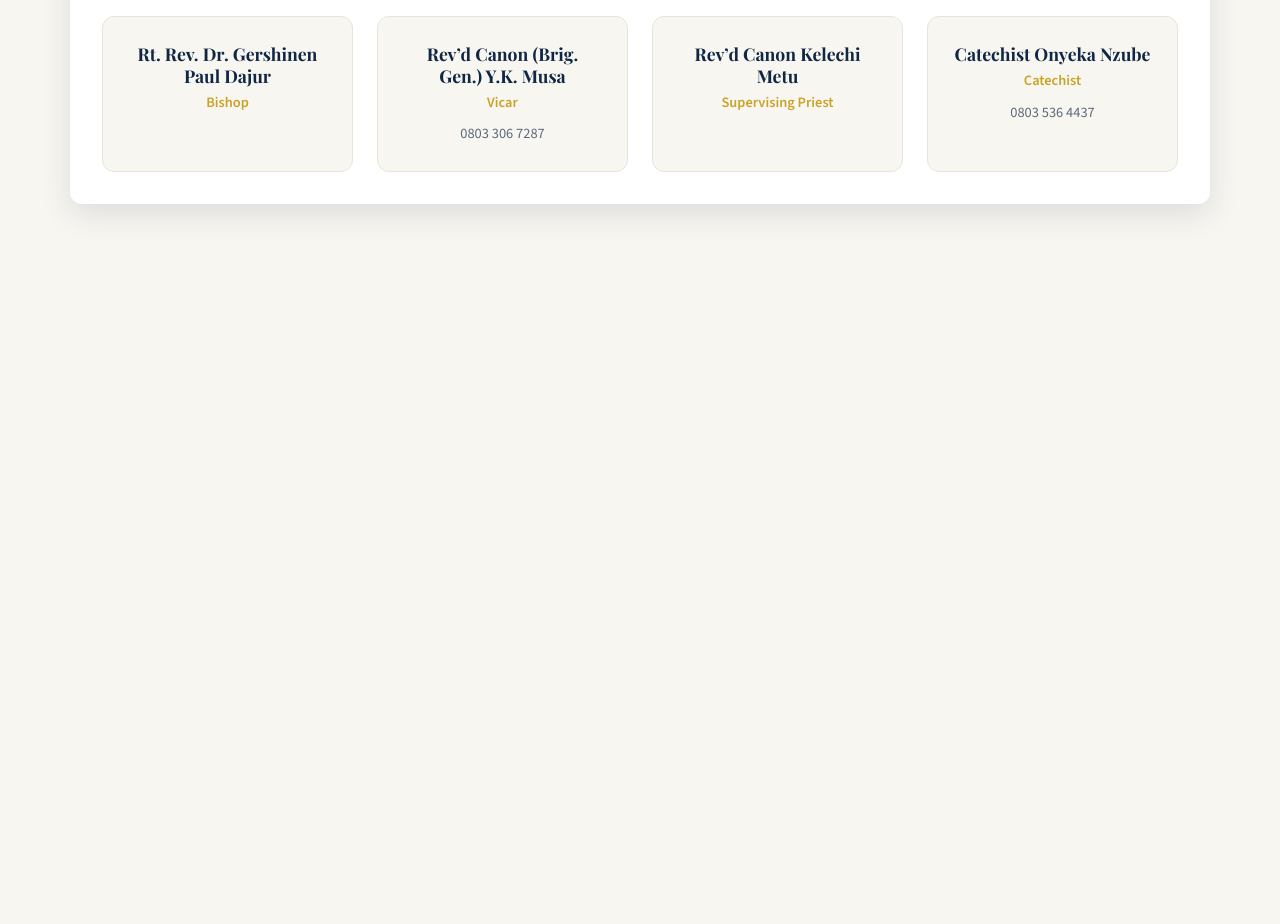
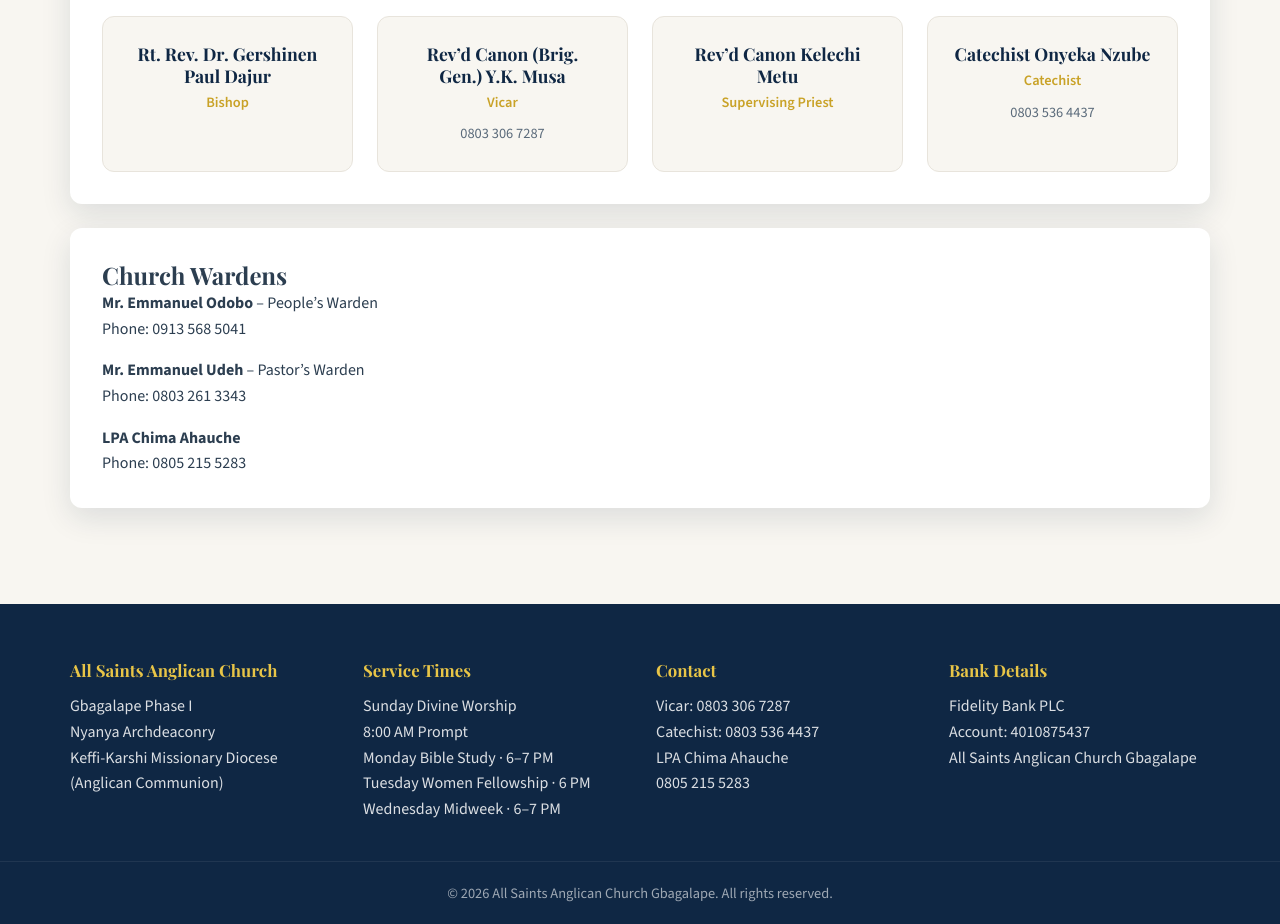
Before and after one commit to ezehgodwin816-create/all-saints-anglican-church-gbagalape, a plain HTML site: page about.html in a window 1280 px wide. Shown: the part 819-1743 px from the top of the page. Before the commit the page ends 1119 px from the top, so only its background shows below. Drawn offline with nearby package versions, Linux system fonts and the light colour scheme.

Commit message:
Update about.html

```diff
--- a/about.html
+++ b/about.html
@@ -71,3 +71,45 @@
             <h3>Catechist Onyeka Nzube</h3>
             <p class="role">Catechist</p>
             <p class="phone">0803 536 4437</p>
+          </div>
+        </div>
+      </div>
+
+      <div class="content-block">
+        <h2>Church Wardens</h2>
+        <p><strong>Mr. Emmanuel Odobo</strong> – People’s Warden<br>Phone: 0913 568 5041</p>
+        <p style="margin-top:1rem;"><strong>Mr. Emmanuel Udeh</strong> – Pastor’s Warden<br>Phone: 0803 261 3343</p>
+        <p style="margin-top:1rem;"><strong>LPA Chima Ahauche</strong><br>Phone: 0805 215 5283</p>
+      </div>
+    </div>
+  </section>
+
+  <footer class="site-footer">
+    <div class="container footer-grid">
+      <div>
+        <h4>All Saints Anglican Church</h4>
+        <p>Gbagalape Phase I<br>Nyanya Archdeaconry<br>Keffi-Karshi Missionary Diocese<br>(Anglican Communion)</p>
+      </div>
+      <div>
+        <h4>Service Times</h4>
+        <p>Sunday Divine Worship<br>8:00 AM Prompt</p>
+        <p>Monday Bible Study · 6–7 PM<br>Tuesday Women Fellowship · 6 PM<br>Wednesday Midweek · 6–7 PM</p>
+      </div>
+      <div>
+        <h4>Contact</h4>
+        <p>Vicar: 0803 306 7287<br>Catechist: 0803 536 4437</p>
+        <p>LPA Chima Ahauche<br>0805 215 5283</p>
+      </div>
+      <div>
+        <h4>Bank Details</h4>
+        <p>Fidelity Bank PLC<br>Account: 4010875437<br>All Saints Anglican Church Gbagalape</p>
+      </div>
+    </div>
+    <div class="footer-bottom">
+      <p>© 2026 All Saints Anglican Church Gbagalape. All rights reserved.</p>
+    </div>
+  </footer>
+
+  <script src="js/main.js"></script>
+</body>
+</html>
```
